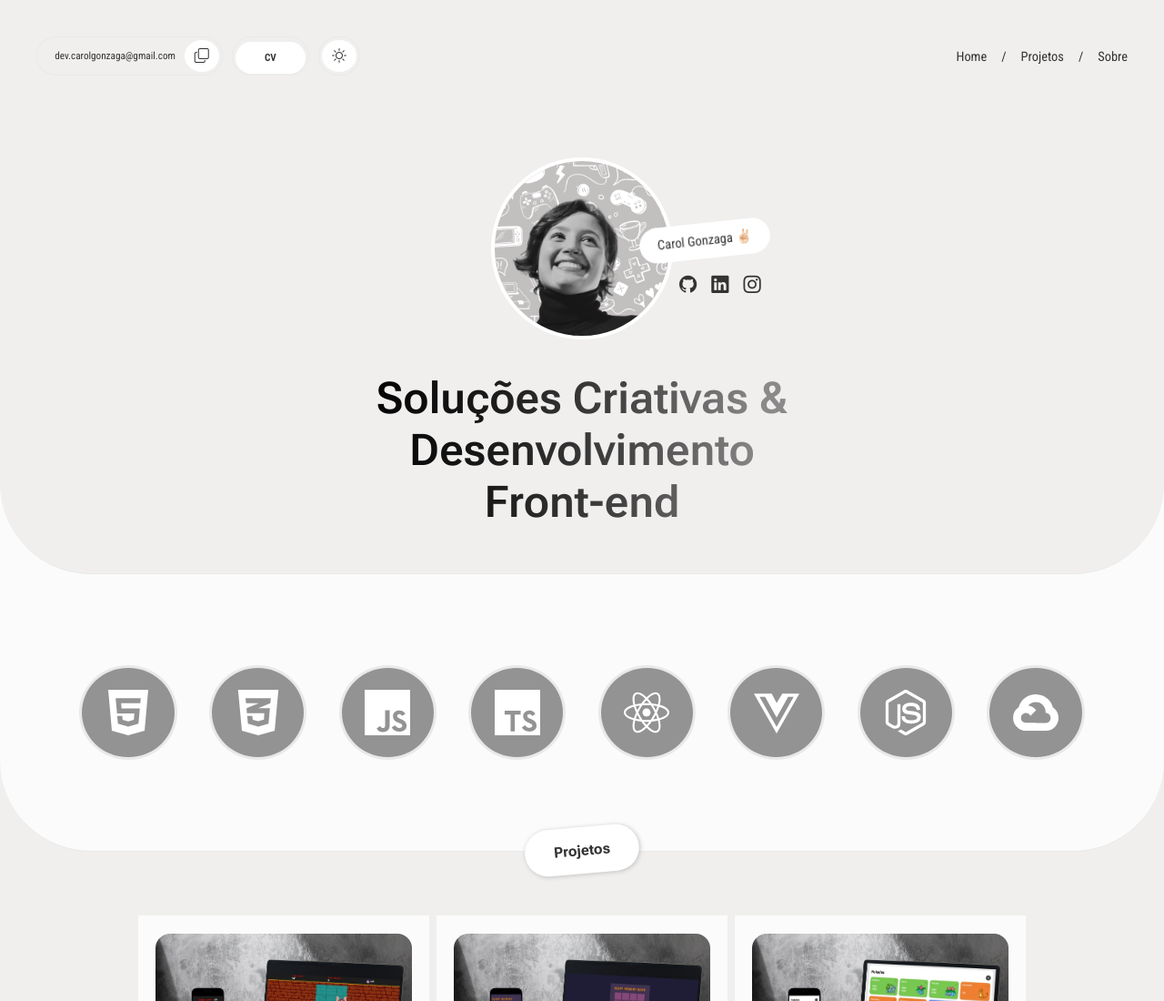
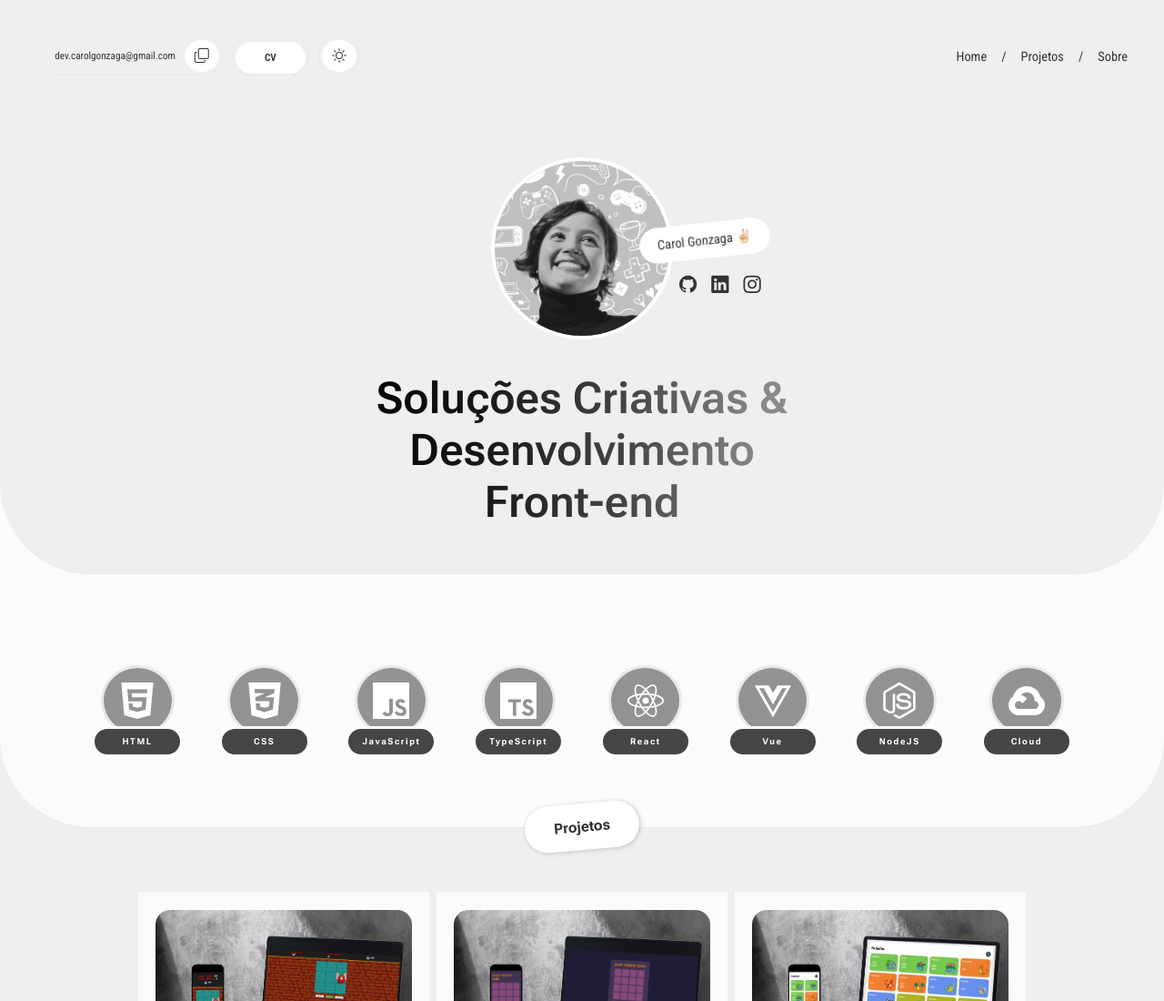
Before and after one commit to CarolGonzaga/carolgonzaga.github.io, a plain HTML site: page index.html in a window 1280 px wide. Shown: the top 1100 px of the page at 91% size. Drawn offline with nearby package versions, Linux system fonts and the light colour scheme.

Commit message:
ajustes no design das skills

```diff
--- a/assets/css/styles.css
+++ b/assets/css/styles.css
@@ -303,21 +303,47 @@ header {
 }
 
 .carousel__item {
+    position: relative;
     background-color: var(--skills-color);
     border: 3px solid var(--primary-border-color);
     border-radius: 100%;
-    padding: 1.5rem 1.6rem;
+    padding: 1rem 1.1rem;
+    display: flex;
+    flex-direction: column;
+    justify-content: center;
+    align-items: center;
+    gap: .5rem;
+}
+
+.carousel__img {
+    height: 40px;
+}
+
+.carousel__text {
+    position: absolute;
+    bottom: -35%;
+    left: 50%;
+    transform: translateX(-50%);
+    width: 100px;
+    height: 2.1rem;
+    padding: .5rem 2rem;
+
+    background-color: var(--cor-gradient3);
+    color: var(--color-white);
+    border: 3px solid var(--color-white);
+    border-radius: 3rem;
+    font-size: .6rem;
+    font-weight: 700;
+    letter-spacing: .1rem;
+
     display: flex;
     justify-content: center;
     align-items: center;
 }
 
-.carousel__item:hover {
-    transform: scale(1.2);
-}
-
-.carousel__img {
-    height: 50px;
+.carousel__text:hover,
+.carousel__text:active {
+    font-size: .7rem;
 }
 
 .projects {
@@ -703,22 +729,17 @@ footer {
 
     .skills {
         margin-top: -50px;
-        padding: 100px 20px 70px 20px;
+        padding: 100px 20px 100px 20px;
         z-index: 3;
     }
 
     .carousel {
         padding: 0;
+        gap: 40px;
     }
 
     .carousel__item {
-        background-color: var(--skills-color);
-        border: 3px solid var(--primary-border-color);
-        border-radius: 100%;
-        padding: 1.2rem 1.3rem;
-        display: flex;
-        justify-content: center;
-        align-items: center;
+
     }
 
     .carousel__img {
--- a/index.html
+++ b/index.html
@@ -133,29 +133,37 @@
     <ul class="carousel">
       <li class="carousel__item">
         <img class="carousel__img" src="./assets/images/skills/html.svg" alt="Html Logo" title="HTML" />
+        <p class="carousel__text">HTML</p>
       </li>
       <li class="carousel__item">
         <img class="carousel__img" src="./assets/images/skills/css.svg" alt="Css Logo" title="CSS" />
+        <p class="carousel__text">CSS</p>
       </li>
       <li class="carousel__item">
         <img class="carousel__img" src="./assets/images/skills/js.svg" alt="JavaScript Logo" title="JavaScript" />
+        <p class="carousel__text">JavaScript</p>
       </li>
       <li class="carousel__item">
         <img class="carousel__img" src="./assets/images/skills/typescript.svg" alt="TypeScript Logo"
           title="TypeScript" />
+          <p class="carousel__text">TypeScript</p>
       </li>
       <li class="carousel__item">
         <img class="carousel__img" src="./assets/images/skills/react.svg" alt="React Logo" title="React" />
+        <p class="carousel__text">React</p>
       </li>
       <li class="carousel__item">
         <img class="carousel__img" src="./assets/images/skills/vue.svg" alt="Vue Logo" title="Vue" />
+        <p class="carousel__text">Vue</p>
       </li>
       <li class="carousel__item">
         <img class="carousel__img" src="./assets/images/skills/nodejs.svg" alt="NodeJS Logo" title="NodeJS" />
+        <p class="carousel__text">NodeJS</p>
       </li>
       <li class="carousel__item">
         <img class="carousel__img" src="./assets/images/skills/google-cloud.svg" alt="Google Cloud Logo"
           title="Google Cloud" />
+        <p class="carousel__text">Cloud</p>
       </li>
     </ul>
     <h2 id="projetos">Projetos</h2>
```
